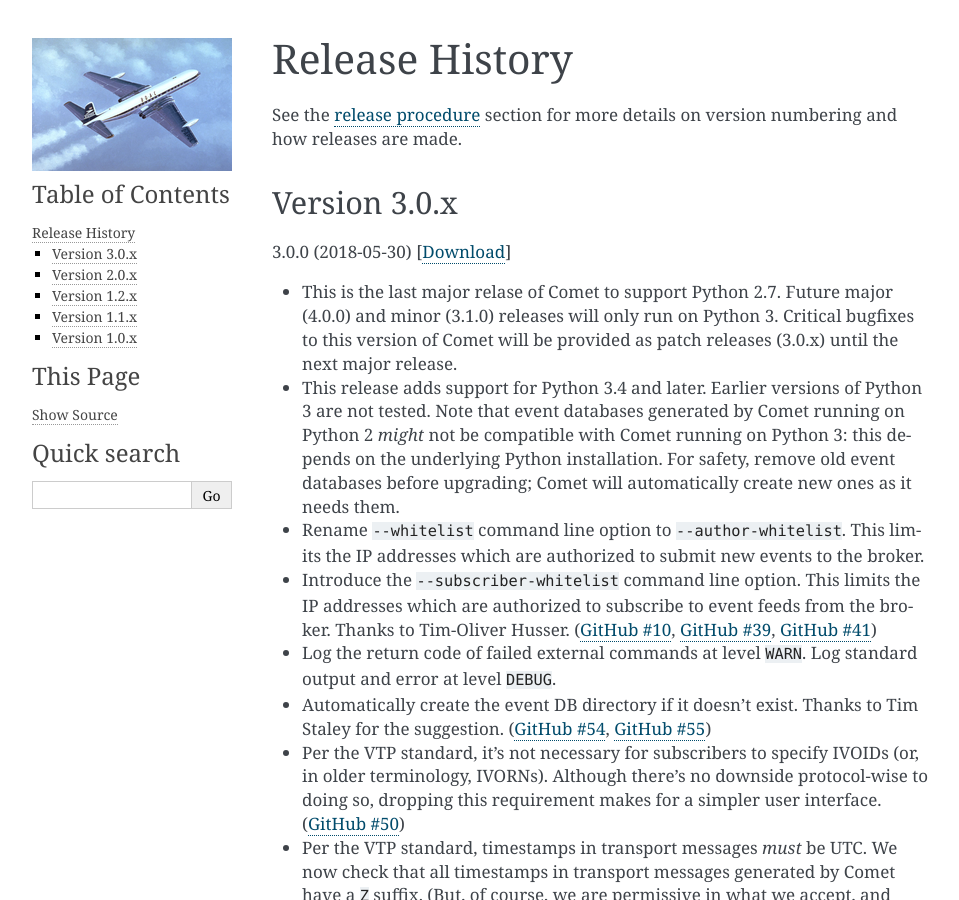
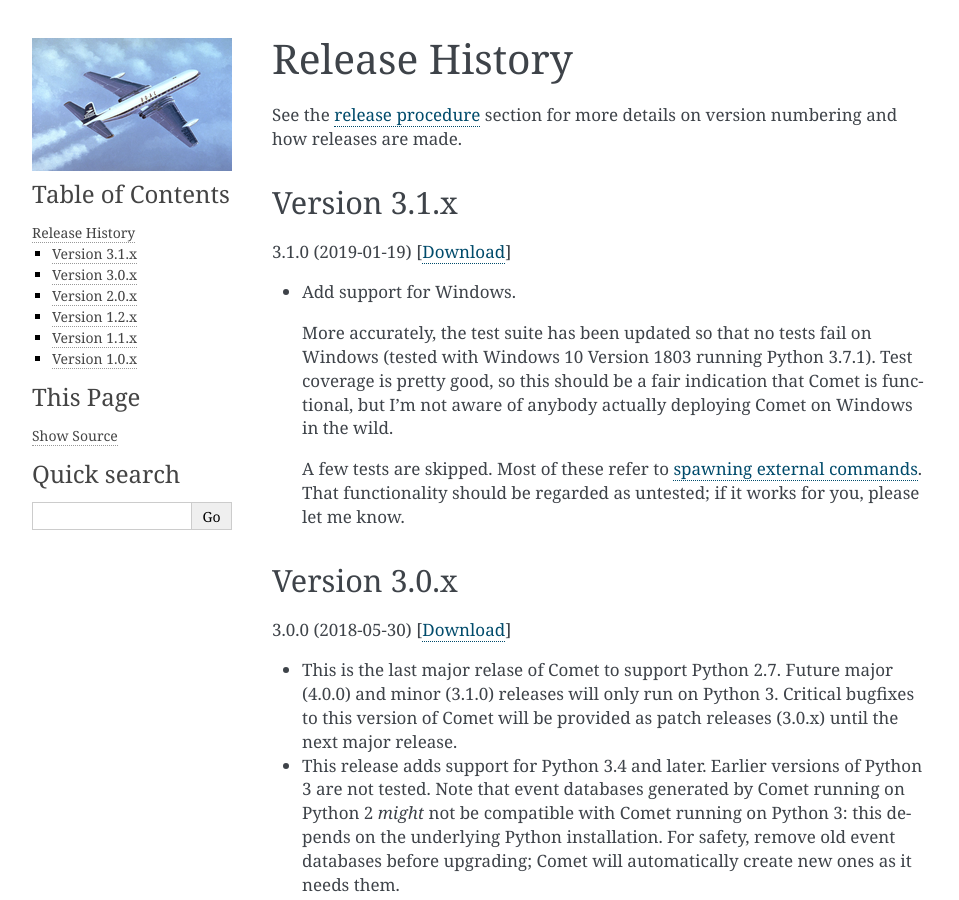
Before and after one commit to jdswinbank/Comet, a Sphinx documentation site: the page built from docs/history.rst, in a window 1280 px wide and 900 px high. Shown: the whole window, without its empty margins (148-1107 px from the left). Built offline with Sphinx 7.4.7, drawn with Linux system fonts in a browser that asks for light colours.

Commit message:
Set version 3.1.0.

```diff
--- a/comet/__init__.py
+++ b/comet/__init__.py
@@ -2,7 +2,7 @@
 __url__ = "http://comet.transientskp.org/"
 __author__ = "John Swinbank"
 __contact__ = "john@swinbank.org"
-__version__ = "3.1.0-pre"
+__version__ = "3.1.0"
 
 import sys
 
--- a/docs/history.rst
+++ b/docs/history.rst
@@ -3,6 +3,25 @@
 
 See the :doc:`release procedure <appendix/release>` section for more details
 on version numbering and how releases are made.
+
+Version 3.1.x
+-------------
+
+3.1.0 (2019-01-19) [`Download <//github.com/jdswinbank/Comet/tarball/3.1.0>`__]
+
+- Add support for Windows.
+
+  More accurately, the test suite has been updated so that no tests fail on
+  Windows (tested with Windows 10 Version 1803 running Python 3.7.1). Test
+  coverage is pretty good, so this should be a fair indication that Comet is
+  functional, but I'm not aware of anybody actually deploying Comet on Windows
+  in the wild.
+
+  A few tests are skipped. Most of these refer to :ref:`spawning external
+  commands <spawn>`. That functionality should be regarded as untested; if it
+  works for you, please let me know.
+
+.. _GitHub #58: https://github.com/jdswinbank/Comet/issues/58
 
 Version 3.0.x
 -------------
--- a/docs/usage/broker.rst
+++ b/docs/usage/broker.rst
@@ -190,6 +190,8 @@
 modified to avoid characters which are awkard to work with on standard
 filesystems.
 
+.. _spawn:
+
 Spawning External Commands
 ^^^^^^^^^^^^^^^^^^^^^^^^^^
 
```
